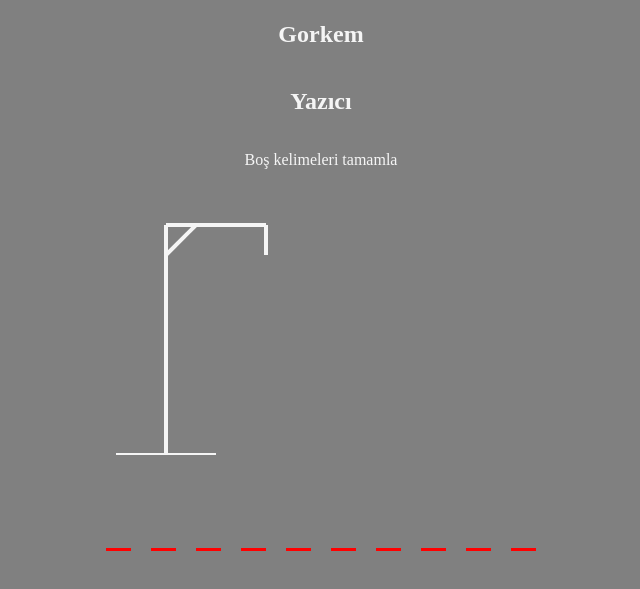
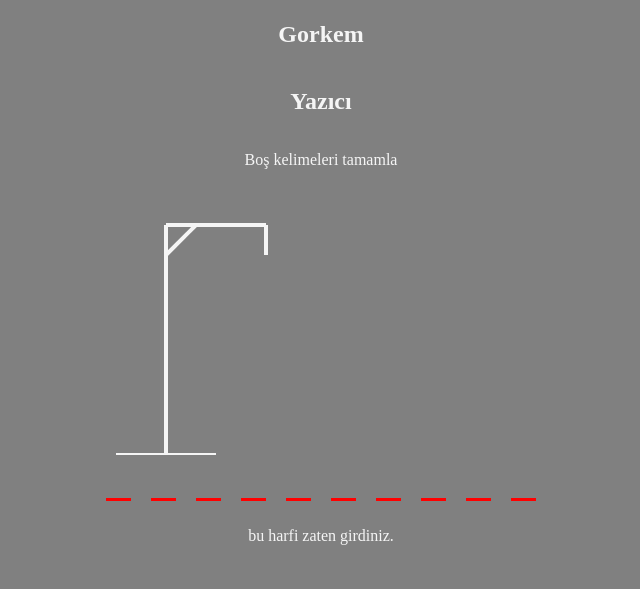
Before and after one commit to Gorkemyazcii/Hangman, a plain HTML site: page index.html in a window 1280 px wide. Shown: the part 87-676 px from the top of the page, without its empty margins (319-959 px from the left). Drawn offline with Linux system fonts and the light colour scheme.

Commit message:
class js

```diff
--- a/index.html
+++ b/index.html
@@ -46,6 +46,10 @@
             <button id="tekrar">Tekrar Oyna.</button>
         </div>
     </div>
+    <div id="message" class="">
+
+        <p>bu harfi zaten girdiniz.</p>
+    </div>
 
 
     <script src="script.js"></script>
```
